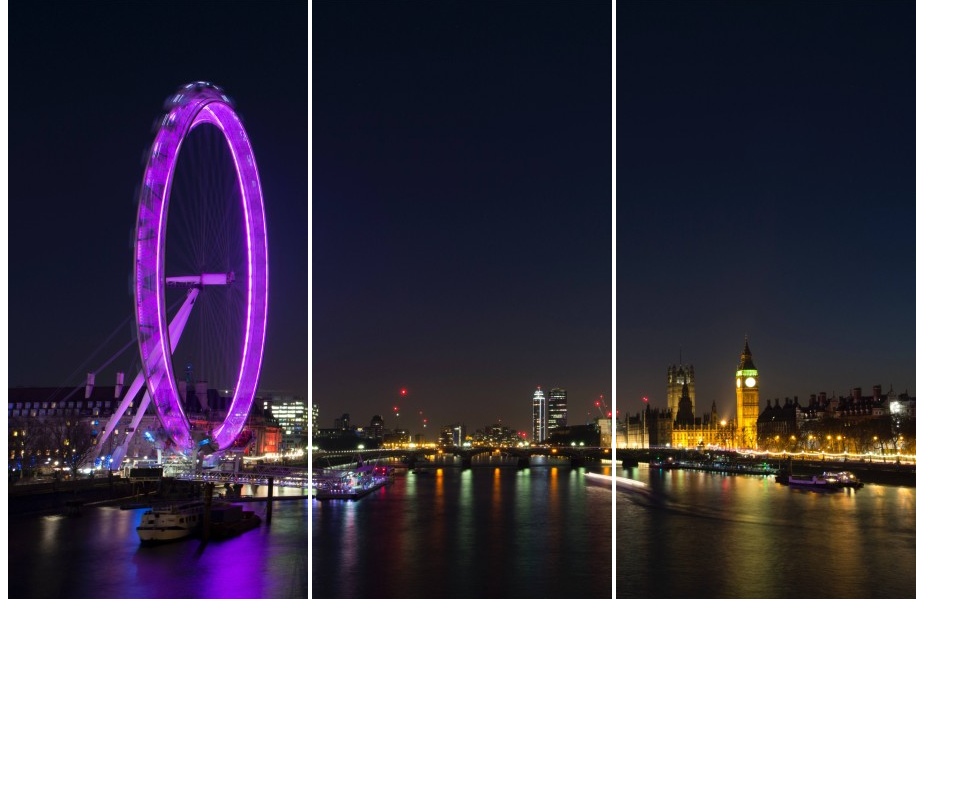
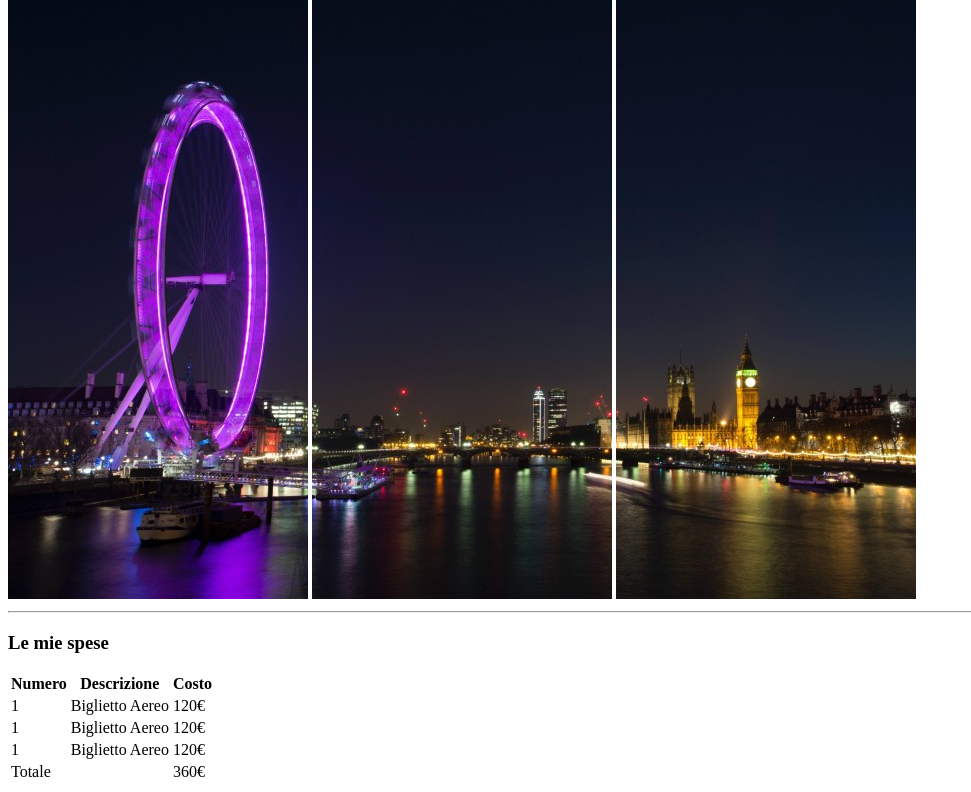
Before and after one commit to AndreaAceto20/html-london-trip, a plain HTML site: page index.html in a window 1280 px wide. Shown: the part 68-860 px from the top of the page, without its empty margins (0-971 px from the left). Before the commit the page ends 800 px from the top, so only its background shows below. Drawn offline with Linux system fonts and the light colour scheme.

Commit message:
Modified main

```diff
--- a/index.html
+++ b/index.html
@@ -6,6 +6,7 @@
     <title>Secondo Esercizio</title>
 </head>
 <body>
+    <!-- Header con immagini in sequenza -->
     <header>
         <section>
             <h1>Il mio Viaggio a Londra</h1>
@@ -13,11 +14,61 @@
             <img src="img/pexels-bill-emrich-230794-1.jpg" alt="Foto paesaggio Londra">
             <img src="img/pexels-bill-emrich-230794-2.jpg" alt="Foto paesaggio Londra">
         </section>
-
     </header>
 
+    <hr>
+
     <main>
+        <!-- inserimento tabella dati -->
+        <section>
 
+            <h3>Le mie spese</h3>
+
+            <table>
+                <thead>
+                    <tr>
+                    <th>Numero</th>
+                    <th>Descrizione</th>
+                    <th>Costo</th>
+                    </tr>
+
+                </thead>
+
+                <tbody>
+                    <tr>
+                        <td>1</td>
+                        <td>Biglietto Aereo</td>
+                        <td>120€</td>
+                    </tr>
+                </tbody>
+
+                <tbody>
+                    <tr>
+                        <td>1</td>
+                        <td>Biglietto Aereo</td>
+                        <td>120€</td>
+                    </tr>
+                </tbody>
+
+                <tbody>
+                    <tr>
+                        <td>1</td>
+                        <td>Biglietto Aereo</td>
+                        <td>120€</td>
+                    </tr>
+                </tbody>
+
+                <tfoot>
+                    <tr>
+                        <td>Totale</td>
+                        <td>&nbsp;</td>
+                        <td>360€</td>
+                    </tr>
+                </tfoot>
+
+            </table>
+
+        </section>
     </main>
 
     <footer>
```
